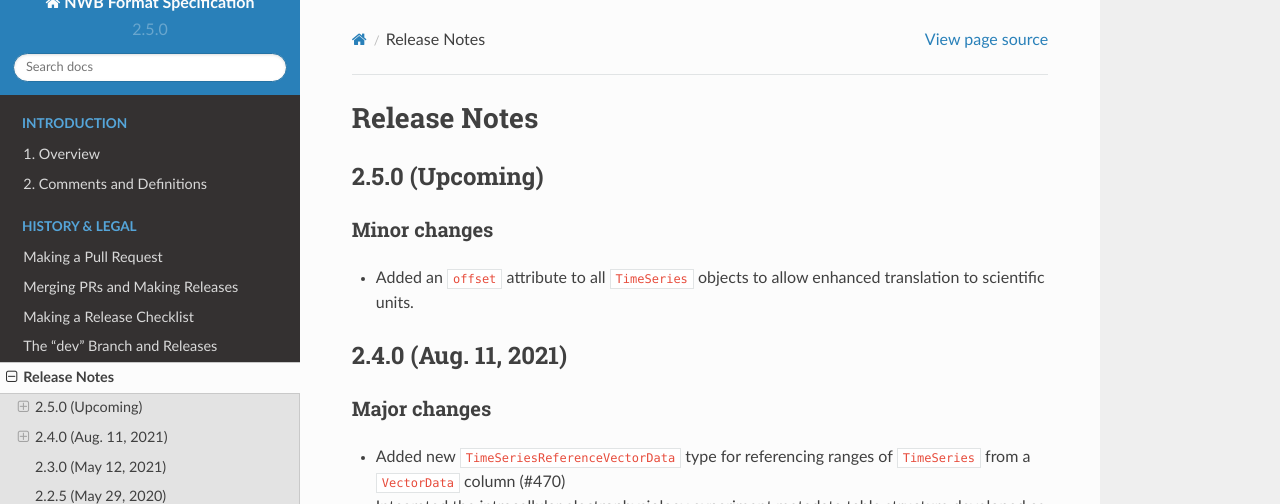
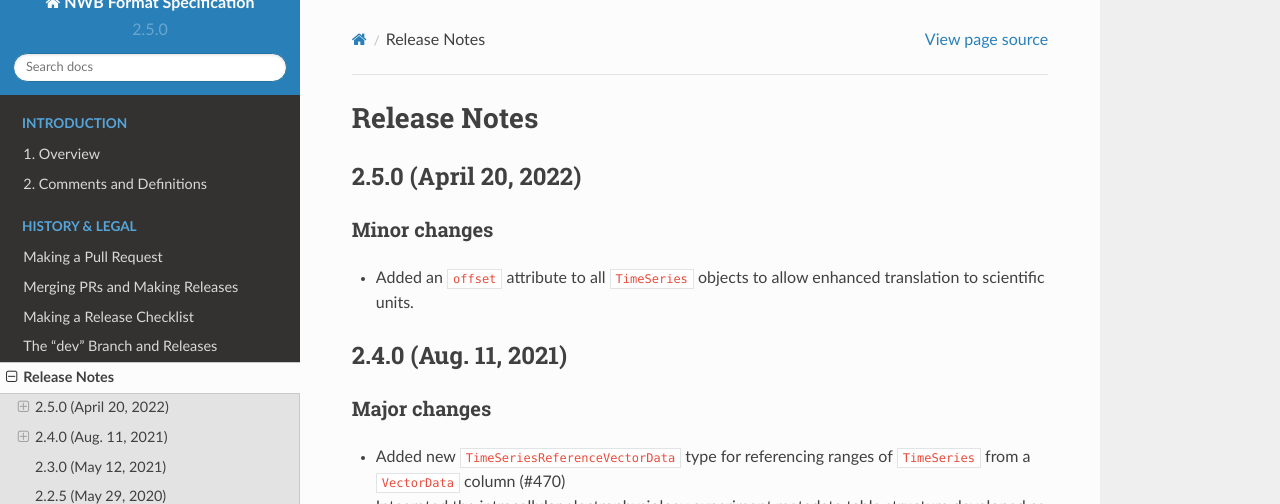
Before and after one commit to NeurodataWithoutBorders/nwb-schema, a Sphinx documentation site: the page built from docs/format/source/format_release_notes.rst, in a window 1280 px wide and 900 px high. Shown: the top 504 px of the window. Built offline with Sphinx 7.4.7 and the Read the Docs theme 2.0.0, drawn with Linux system fonts in a browser that asks for light colours.

Commit message:
Update release date for 2.5.0

```diff
--- a/docs/format/source/format_release_notes.rst
+++ b/docs/format/source/format_release_notes.rst
@@ -3,7 +3,7 @@
 Release Notes
 =============
 
-2.5.0 (Upcoming)
+2.5.0 (April 20, 2022)
 ---------------------
 
 Minor changes
```
